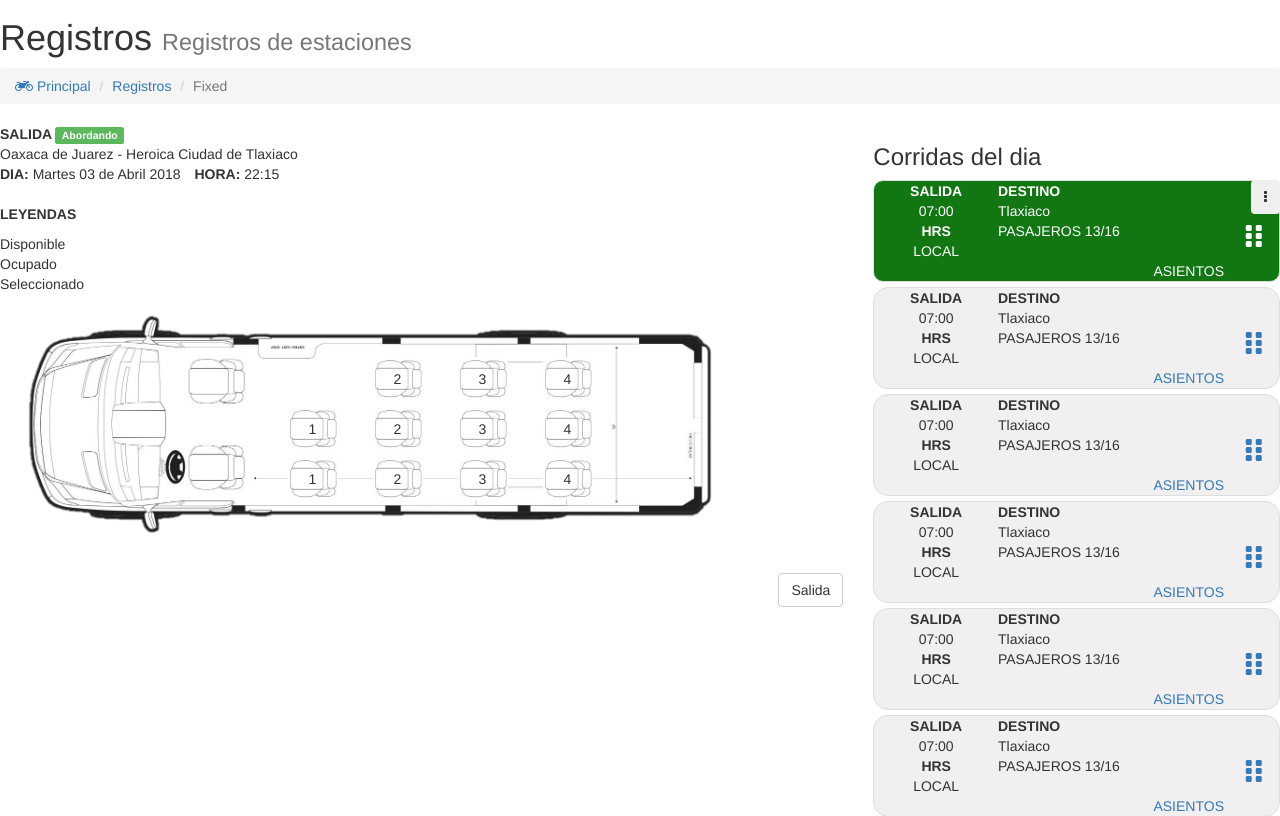
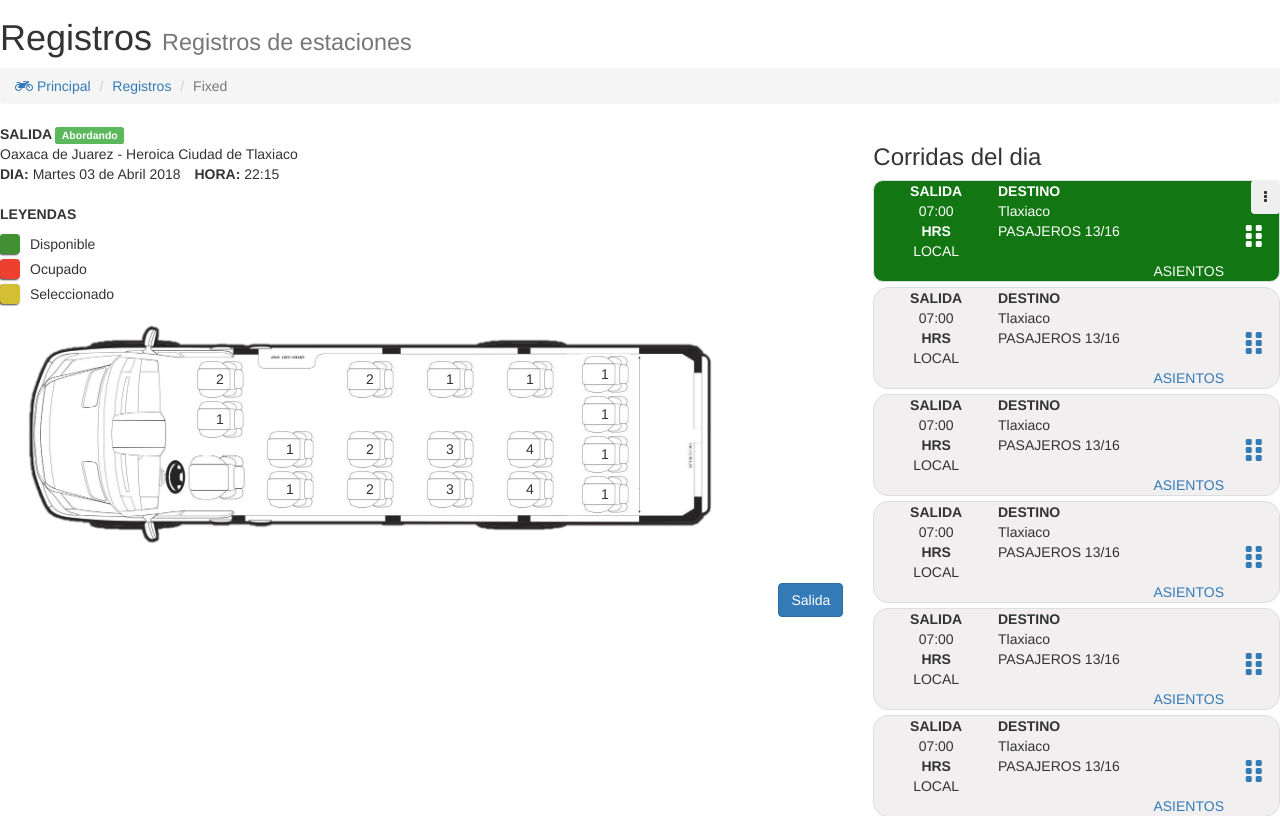
Before and after one commit to wilyvasquez/SGA, a CodeIgniter app: page /database/corridas in a window 1280 px wide. Shown: the part 507-1323 px from the top of the page. Run offline with CodeIgniter, Linux system fonts and the light colour scheme; some libraries are stand-ins or nearby versions.

Commit message:
señalamientos y asientos diseño

```diff
--- a/application/views/admin/corridas/corridas.php
+++ b/application/views/admin/corridas/corridas.php
@@ -1,25 +1,3 @@
-      <style type="text/css">
-        .contenedor{
-            position: relative;
-            display: inline-block;
-            text-align: center;
-            width: 750px
-        }
-
-        .texto-encima{
-            position: absolute;
-            top: 40px;
-            left: 270px;
-        }
-        td{
-          width: 85px;
-          height: 50px
-        }
-        .scroll{
-          overflow-x: scroll;
-            width: auto
-        }
-      </style>
       <!-- Vista de contenido de las corridas -->
       <div class="row">
         <div class="col-md-8">
@@ -54,38 +32,61 @@
                   <div class="scroll">
                     <div class="contenedor">
                       <img src="<?= base_url() ?>assets/img/buss.png" width="700"><br><br><br>
-                      <!-- <div class="texto-encima">Texto</div> -->
+                      <!-- Asientos del lado del conductor -->
+                      <table class="asiento-front">
+                        <tr>
+                          <td style="background: url('<?= base_url() ?>assets/img/asiento.jpg') no-repeat center center;background-size:50px">2</td>
+                        </tr>
+                        <tr>
+                          <td style="background: url('<?= base_url() ?>assets/img/asiento.jpg') no-repeat center center;background-size:50px">1</td>
+                        </tr>
+                      </table>
+                      <!-- Asientos solos del lado de la puerta -->
+                      <table class="asiento-left">
+                        <tr>
+                          <td style="background: url('<?= base_url() ?>assets/img/asiento.jpg') no-repeat center center;background-size:50px">2</td>
+                          <td style="background: url('<?= base_url() ?>assets/img/asiento.jpg') no-repeat center center;background-size:50px">1</td>
+                          <td style="background: url('<?= base_url() ?>assets/img/asiento.jpg') no-repeat center center;background-size:50px">1</td>
+                        </tr>
+                      </table>
+                      <!-- asientos en pares -->
                       <table class="texto-encima">
                         <tr>
-                          <td></td>
+                         <td style="background: url('<?= base_url() ?>assets/img/asiento.jpg') no-repeat center center;background-size:50px">1</td>
                          <td style="background: url('<?= base_url() ?>assets/img/asiento.jpg') no-repeat center center;background-size:50px">2</td>
                          <td style="background: url('<?= base_url() ?>assets/img/asiento.jpg') no-repeat center center;background-size:50px">3</td>
                          <td style="background: url('<?= base_url() ?>assets/img/asiento.jpg') no-repeat center center;background-size:50px">4</td>
-                          <!-- <td style="background: url('<?= base_url() ?>assets/img/asiento.jpg') no-repeat center center;background-size:50px">5</td> -->
                        </tr>
                         <tr>
                          <td style="background: url('<?= base_url() ?>assets/img/asiento.jpg') no-repeat center center;background-size:50px">1</td>
                          <td style="background: url('<?= base_url() ?>assets/img/asiento.jpg') no-repeat center center;background-size:50px">2</td>
                          <td style="background: url('<?= base_url() ?>assets/img/asiento.jpg') no-repeat center center;background-size:50px">3</td>
                          <td style="background: url('<?= base_url() ?>assets/img/asiento.jpg') no-repeat center center;background-size:50px">4</td>
-                          <!-- <td style="background: url('<?= base_url() ?>assets/img/asiento.jpg') no-repeat center center;background-size:50px">5</td> -->
+                       </tr>
+                      </table>
+                      <!-- asientos traseros 4 -->
+                      <table class="asiento-atras">
+                        <tr>
+                          <td style="background: url('<?= base_url() ?>assets/img/asiento.jpg') no-repeat center center;background-size:50px">1</td>
                         </tr>
                         <tr>
                           <td style="background: url('<?= base_url() ?>assets/img/asiento.jpg') no-repeat center center;background-size:50px">1</td>
-                          <td style="background: url('<?= base_url() ?>assets/img/asiento.jpg') no-repeat center center;background-size:50px">2</td>
-                          <td style="background: url('<?= base_url() ?>assets/img/asiento.jpg') no-repeat center center;background-size:50px">3</td>
-                          <td style="background: url('<?= base_url() ?>assets/img/asiento.jpg') no-repeat center center;background-size:50px">4</td>
-                          <!-- <td style="background: url('<?= base_url() ?>assets/img/asiento.jpg') no-repeat center center;background-size:50px">5</td> -->
+                        </tr>
+                        <tr>
+                          <td style="background: url('<?= base_url() ?>assets/img/asiento.jpg') no-repeat center center;background-size:50px">1</td>
+                        </tr>
+                        <tr>
+                          <td style="background: url('<?= base_url() ?>assets/img/asiento.jpg') no-repeat center center;background-size:50px">1</td>
                         </tr>
                       </table>
-                      <!-- <div class="centrado">Centrado</div> -->
+
                     </div>
                   </div>
                 </div>
               </div>
             </div>
             <div class="box-footer clearfix">
-             <button type="button" class="btn btn-default pull-right">Salida</button>
+             <button type="button" class="btn btn-primary pull-right">Salida</button>
             </div>
           </div>
         </div>
--- a/assets/css/style.css
+++ b/assets/css/style.css
@@ -15,3 +15,85 @@
 .color-icono{
 	color: #000
 }
+/**
+ * diseño de los asientos dentro del camion
+ */
+.contenedor{
+    position: relative;
+    display: inline-block;
+    text-align: center;
+    width: 750px
+}
+ /*asientos centrales*/
+.texto-encima{
+    position: absolute;
+    top: 105px;
+    left: 250px;
+}
+/*asientos de lado del conductor*/
+.asiento-front{
+    position: absolute;
+    top: 35px;
+    left: 180px;
+}
+/*asientos del lado de la puerta*/
+.asiento-left{
+  position: absolute;
+  top: 35px;
+  left: 330px;
+}
+/*asientos traseros 4*/
+.asiento-atras{
+  position: absolute;
+  top: 30px;
+  left: 565px;
+}
+/*tamaño de los td en las tablas*/
+td{
+  width: 80px;
+  height: 40px
+}
+.scroll{
+  overflow-x: auto;
+    width: auto
+}
+/*fin del diseño de los asientos*/
+/**
+ * comienza diseño del marcador de señalamientos
+ */
+.disponible {
+ width: 20px;
+ height: 20px;
+ background: #419032;
+ float: left;
+ border-radius: 4px;
+ box-shadow: -1px 1px 2px 0px rgba(0,0,0,0.75);
+}
+.ocupado {
+ width: 20px;
+ height: 20px;
+ background: #ED402E;
+ float: left;
+ border-radius: 4px;
+ box-shadow: -1px 1px 2px 0px rgba(0,0,0,0.75);
+},
+.text {
+  float: left;
+}
+.margenes{
+  margin-left: 30px;
+}
+.margen{
+  margin-top: 5px
+}
+.selectc {
+ width: 20px;
+ height: 20px;
+ background: #D4BE33;
+ float: left;
+ border-radius: 4px;
+ box-shadow: -1px 1px 2px 0px rgba(0,0,0,0.75);
+}
+/**
+ * termina diseño de señalamientos
+ */
```
Also changed, not shown: assets/img/buss.png. Lines whose indentation alone changed are shown as unchanged.
